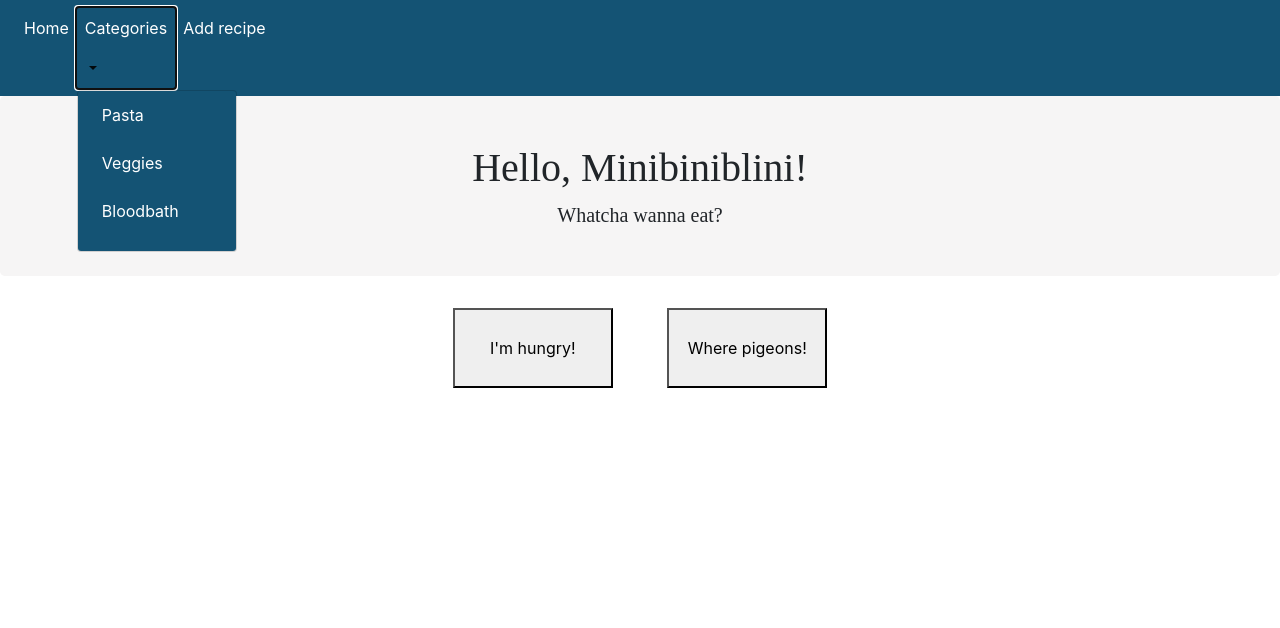
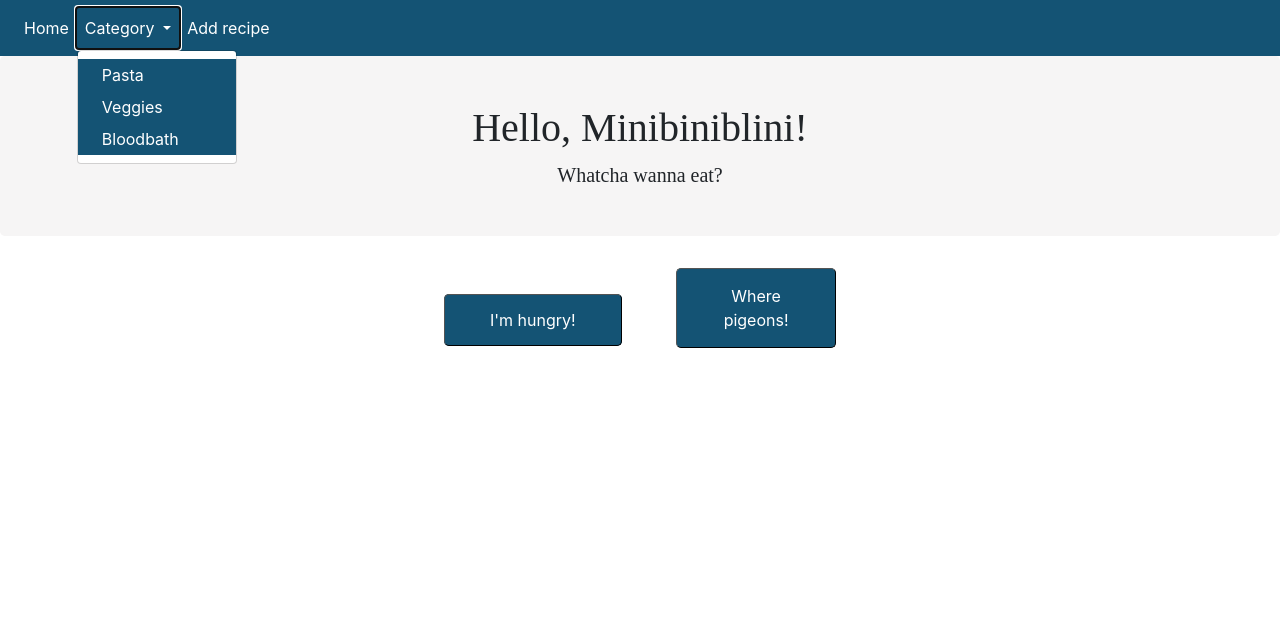
Before and after one commit to Kadlec-Filip/Phood, a Django app: page / in a window 1280 px wide, after a click on "Category". Shown: the top 628 px of the page. Run offline with Django 4.2, Linux system fonts and the light colour scheme; some libraries are stand-ins or nearby versions.

Commit message:
Added recipes page. Fixed navbar. added static pic folder

```diff
--- a/Phood1/Phood1/settings.py
+++ b/Phood1/Phood1/settings.py
@@ -123,6 +123,9 @@ USE_TZ = True
 # https://docs.djangoproject.com/en/4.2/howto/static-files/
 
 STATIC_URL = 'static/'
+STATICFILES_DIRS = (
+    os.path.join(BASE_DIR, 'static'),
+)
 
 # Default primary key field type
 # https://docs.djangoproject.com/en/4.2/ref/settings/#default-auto-field
--- a/Phood1/Phood1/urls.py
+++ b/Phood1/Phood1/urls.py
@@ -16,10 +16,11 @@ Including another URLconf
 """
 from django.contrib import admin
 from django.urls import path
-from pages import views
+from pages.views import homepage_view, allrecipes_view
 
 urlpatterns = [
     path('admin/', admin.site.urls),
-    path('',views.homepage_view, name='home')
+    path('',homepage_view, name='home'),
+    path('recipes/', allrecipes_view, name='recipes')
 
 ]
--- a/Phood1/pages/views.py
+++ b/Phood1/pages/views.py
@@ -4,3 +4,6 @@
 
 def homepage_view(request, *args, **kwargs):
     return render(request, "pages/home.html", {})
+
+def allrecipes_view(request, *args, **kwargs):
+    return render(request, "pages/allrecipes.html", {})
--- a/Phood1/templates/pages/home.html
+++ b/Phood1/templates/pages/home.html
@@ -13,11 +13,23 @@
     #button1{
     width: 160px;
     height: 80px;
+
+    padding: 15px 45px;
+    border: 1px outset buttonborder;
+    border-radius: 5px;
+    color: white;
+    background-color: #145374;
     }
     #button2{
-        width: 160px;
-        height: 80px;
-        margin-left: 50px;
+    width: 160px;
+    height: 80px;
+    margin-left: 50px;
+
+    padding: 15px 40px;
+    border: 1px outset buttonborder;
+    border-radius: 5px;
+    color: white;
+    background-color: #145374;
     }
     #container_for_buttons{
         text-align: center;
@@ -32,8 +44,8 @@
 </div>
 
 <div id="container_for_buttons">
-    <button type="button" id="button1" >I'm hungry!</button>
-    <button type="button" id="button2">Where pigeons!</button>
+    <a href="{% url 'recipes' %}" type="btn btn-primary" id="button1" >I'm hungry!</a>
+    <a type="button" id="button2">Where pigeons!</a>
 </div>
 
 
--- a/Phood1/templates/pages/navbar.html
+++ b/Phood1/templates/pages/navbar.html
@@ -6,14 +6,16 @@
 
 <style>
 #mainNavbar{
-    background-color: #145374 !important;
+    background-color: #145374;
+    color: white;
 }
-#dropdownMenu1{
-    background-color: #145374 !important;
-}
+
 #navbarText{
     color: white;
+    background-color: #145374;
 }
+
+
 </style>
 
 <html lang="en">
@@ -27,7 +29,7 @@
 </head>
   <body>
 
-    <nav class="navbar navbar-expand-sm navbar-light bg-light" id="mainNavbar">
+    <nav class="navbar navbar-expand-sm" id="mainNavbar">
         <button class="navbar-toggler" type="button" data-toggle="collapse" data-target="#navbarTogglerDemo03" aria-controls="navbarTogglerDemo03" aria-expanded="false" aria-label="Toggle navigation">
           <span class="navbar-toggler-icon"></span>
         </button>
@@ -35,20 +37,20 @@
         <div class="collapse navbar-collapse" id="navbarTogglerDemo03">
           <ul class="navbar-nav mr-auto mt-2 mt-lg-0">
             <li class="nav-item">
-              <a class="nav-link" href="#"><p id="navbarText">Home</p><span class="sr-only">(current)</span></a>
+              <a id="navbarText" class="nav-link" href="{% url 'home' %}">Home<span class="sr-only">(current)</span></a>
             </li>
             <li class="nav-item dropdown dmenu">
-            <a class="nav-link dropdown-toggle" href="#" id="navbardrop" data-toggle="dropdown">
-                <p id="navbarText">Categories</p>
+            <a id="navbarText" class="nav-link dropdown-toggle" href="#" id="navbardrop" data-toggle="dropdown">
+                Category
             </a>
             <div class="dropdown-menu sm-menu" id="dropdownMenu1">
-              <a class="dropdown-item" href="#"><p id="navbarText">Pasta</p></a>
-              <a class="dropdown-item" href="#"><p id="navbarText">Veggies</p></a>
-              <a class="dropdown-item" href="#"><p id="navbarText">Bloodbath</p></a>
+              <a class="dropdown-item" id="navbarText" href="#">Pasta</a>
+              <a class="dropdown-item" id="navbarText" href="#">Veggies</a>
+              <a class="dropdown-item" id="navbarText" href="#">Bloodbath</a>
             </div>
           </li>
           <li class="nav-item">
-            <a class="nav-link" href="#"><p id="navbarText">Add recipe</p></a>
+            <a class="nav-link" id="navbarText" href="#">Add recipe</a>
           </li>
           </ul>
         </div>
@@ -61,8 +63,9 @@
 <script src="https://cdnjs.cloudflare.com/ajax/libs/popper.js/1.14.3/umd/popper.min.js"></script>
 <script src="https://maxcdn.bootstrapcdn.com/bootstrap/4.1.3/js/bootstrap.min.js"></script>
 <script type="text/javascript">
+
 $(document).ready(function () {
-$('.navbar-light .dmenu').hover(function () {
+$('.dmenu').hover(function () {
         $(this).find('.sm-menu').first().stop(true, true).slideDown(150);
     }, function () {
         $(this).find('.sm-menu').first().stop(true, true).slideUp(105)
```
Also changed, not shown: Phood1/templates/pages/allrecipes.html (added, +43 -0 lines), Phood1/static/pictures/spaghetti.jpg (added), 1 other file.
